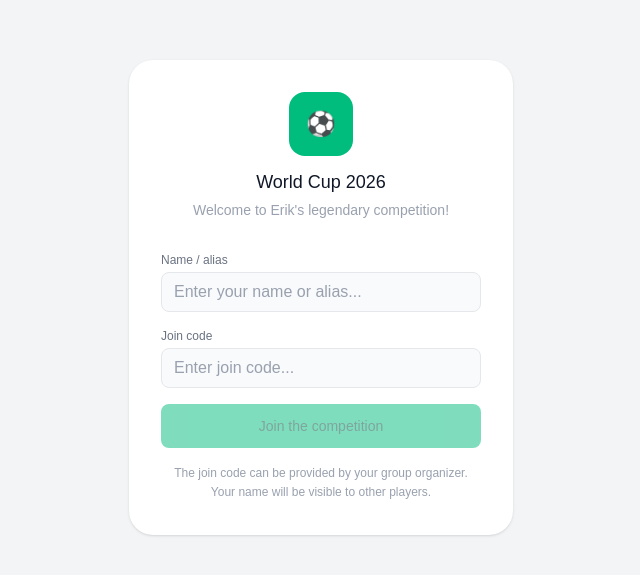
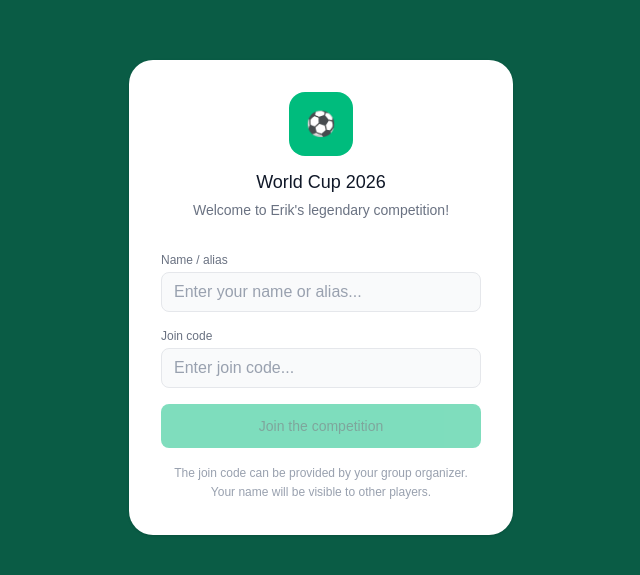
Before and after one commit to brastad42/wc26-bets, a Next.js app: page /join in a window 1280 px wide. Shown: the part 103-678 px from the top of the page, without its empty margins (319-959 px from the left). Built offline with nearby package versions, Linux system fonts and the light colour scheme; no server answers.

Commit message:
design: dark green join background and sessionStorage for collapsedGroups

```diff
--- a/app/(main)/matches/page.js
+++ b/app/(main)/matches/page.js
@@ -25,18 +25,26 @@ export default function MatchesPage() {
   const [users, setUsers] = useState([])
   const [userId, setUserId] = useState(null)
   const [loading, setLoading] = useState(true)
-  const [collapsedGroups, setCollapsedGroups] = useState({})
+  const [collapsedGroups, setCollapsedGroups] = useState(() => {
+    try {
+      const saved = sessionStorage.getItem('collapsedGroups')
+      return saved ? JSON.parse(saved) : {}
+    } catch {
+      return {}
+    }
+  })
 
 function toggleGroup(group) {
-  setCollapsedGroups(prev => ({
-    ...prev,
-    [group]: !prev[group]
-  }))
+  setCollapsedGroups(prev => {
+    const updated = { ...prev, [group]: !isCollapsed(group) }
+    sessionStorage.setItem('collapsedGroups', JSON.stringify(updated))
+    return updated
+  })
 }
 
 function isCollapsed(group) {
   // Default to collapsed (true) if not explicitly set
-  return collapsedGroups[group] === undefined ? false : collapsedGroups[group]
+  return collapsedGroups[group] === undefined ? true : collapsedGroups[group]
 }
 
   useEffect(() => {
--- a/app/join/page.js
+++ b/app/join/page.js
@@ -57,7 +57,8 @@ export default function JoinPage() {
   }
 
   return (
-    <div className="min-h-screen bg-gray-100 flex items-center justify-center p-4">
+    <div className="min-h-screen flex items-center justify-center p-4"
+    style={{ background: '#0a5c45' }}>
       <div className="bg-white rounded-3xl p-8 w-full max-w-sm shadow-sm">
 
         <div className="text-center mb-8">
@@ -65,7 +66,7 @@ export default function JoinPage() {
             <span className="text-white text-2xl">⚽</span>
           </div>
           <h1 className="text-lg font-medium text-gray-900">World Cup 2026</h1>
-          <p className="text-sm text-gray-400 mt-1">Welcome to Erik&apos;s legendary competition!</p>
+          <p className="text-sm text-gray-500 mt-1">Welcome to Erik&apos;s legendary competition!</p>
         </div>
 
         <div className="mb-4">
```
